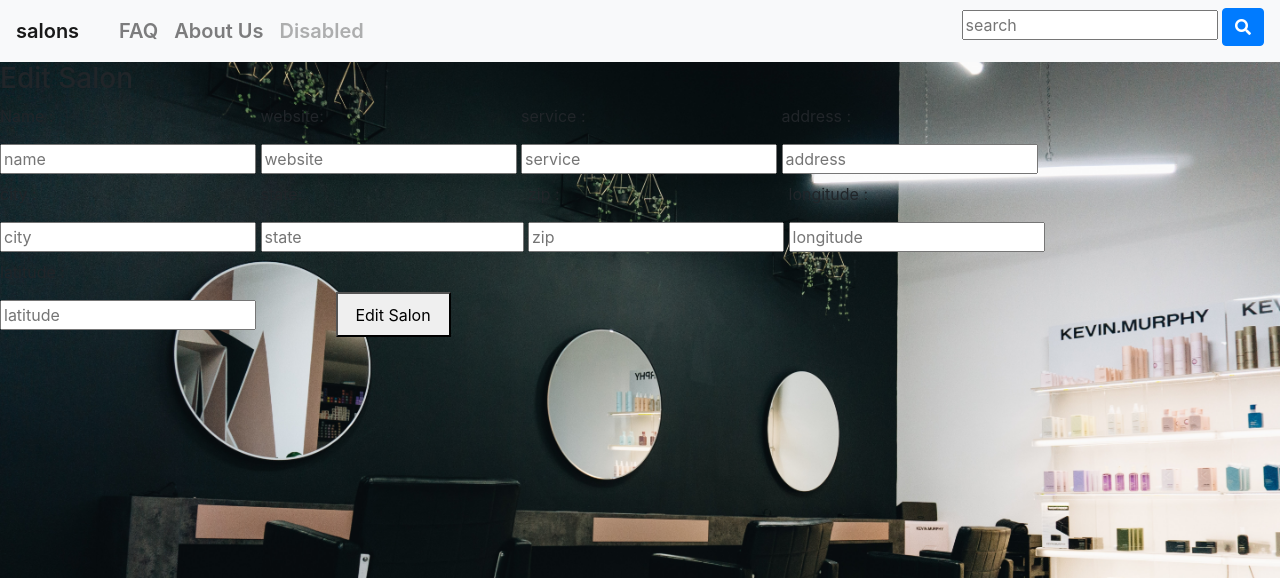
After one commit to Group-12-CS546/Razors-N-Reviews, a Node server app: template views/salons/editsalon.handlebars in a window 1280 px wide. The commit adds this page. Shown: the top 578 px of the page. Run offline with Node 20, Linux system fonts and the light colour scheme; the template is opened without the code that fills it, so the values that code supplies are empty; some libraries are stand-ins or nearby versions.

Commit message:
committed edit and delete

```diff
--- a/routes/index.js
+++ b/routes/index.js
@@ -12,6 +12,7 @@
     app.use('/', salonsRoutes);
 
     app.use('*', (req, res) => {
+        console.log('here')
         res.status(404).json({ error: 'Not found' });
     });
 };
--- /dev/null
+++ b/views/salons/editsalon.handlebars
@@ -0,0 +1,57 @@
+<div class="card-center">
+    <h3>Edit Salon</h3>
+    <form method="POST" action="/salons/{{this.salonId}}/edit">
+        {{!-- <input type="text" name="_id" placeholder="Restaurant ID" value="{{restaurant._id}}" class="inputFields" readonly />
+        <input type="text" name="name" placeholder="Restaurant Name" value="{{restaurant.name}}" class="inputFields" />
+        <input type="text" name="website" placeholder="Restaurant Website" value="{{restaurant.website}}" class="inputFields" />
+        <input type="text" name="category" placeholder="Restaurant Category" value="{{restaurant.category}}" class="inputFields" />
+        <input type="text" name="address" placeholder="Restaurant Address" value="{{restaurant.address}}" class="inputFields" />
+        <input type="text" name="city" placeholder="Restaurant City" value="{{restaurant.city}}" class="inputFields" />
+        <input type="text" name="state" placeholder="Restaurant State" value="{{restaurant.state}}" class="inputFields" />
+        <input type="text" name="zip" placeholder="Restaurant Zip Code" value="{{restaurant.zip}}" class="inputFields" />
+        <input type="text" name="longitude" placeholder="Restaurant Longitude" value="{{restaurant.longitude}}" class="inputFields" />
+        <input type="text" name="latitude" placeholder="Restaurant Latitude" value="{{restaurant.latitude}}" class="inputFields" /> --}}
+        <label>
+            <p>Name :</p>
+            <input id="name" name="name" placeholder="name" value="{{name}}"/>
+        </label>
+        <label>
+            <p> website:</p>
+            <input id="website" name="website" placeholder="website" value="{{website}}"/>
+        </label>
+        <label>
+            <p> service :</p>
+            <input id="service" name="service" placeholder="service" value="{{service}}"/>
+        </label>
+
+        <label>
+            <p> address :</p>
+            <input id="address" name="address" placeholder="address" value="{{address}}"/>
+        </label>
+
+        <label>
+            <p> city :</p>
+            <input id="city" name="city" type="city" placeholder="city" value="{{city}}"/>
+        </label>
+        <label>
+            <p> state:</p>
+            <input id="state" name="state" placeholder="state" value="{{state}}"/>
+        </label>
+
+        <label>
+            <p>zip :</p>
+            <input id="zip" name="zip" placeholder="zip" value="{{zip}}"/>
+        </label>
+        <label>
+            <p>longitude :</p>
+            <input id="number" name="longitude" placeholder="longitude" value="{{longitude}}"/>
+        </label>
+
+        <label>
+            <p> latitude :</p>
+            <input id="number" name="latitude" placeholder="latitude" value="{{latitude}}"/>
+        </label>
+        {{!-- <input type="submit" value="Edit Restaurant" class="btn" /> --}}
+        <button type="submit" id="btn-id">Edit Salon</button>
+    </form>
+</div>
--- a/views/salons/salonprofile.handlebars
+++ b/views/salons/salonprofile.handlebars
@@ -68,6 +68,7 @@
                 <p><a href="../sal/{{this.restaurant._id}}/{{this.review._id}}/delete">Delete Review</a></p> --}}
                 {{!-- <p><a href="/salons/{{this.salonId}}/delete">Delete Salon</a></p> --}}
                 <p><a href="/salons/{{this.salonId}}/delete">Delete Salon</a></p>
+                <p><a href="/salons/{{this.salonId}}/edit">Edit Salon</a></p>
             </div>
         </div>
     </form>
--- a/views/salons/salonsignup.handlebars
+++ b/views/salons/salonsignup.handlebars
@@ -47,7 +47,7 @@
 
                 <button type="submit" id="btn-id">Submit</button>
 
-                <a href="/">Already have an salon? Click here to log-in</a>
+                {{!-- <a href="/">Already have an salon? Click here to log-in</a> --}}
             </form>
         </div>
         {{#if errorcode}}
```
Also changed, not shown: data/salons.js (+30 -16 lines), routes/reviews.js (+37 -1 lines), routes/salons.js (+29 -3 lines), views/reviews/salonreview.handlebars (+15 -3 lines).
